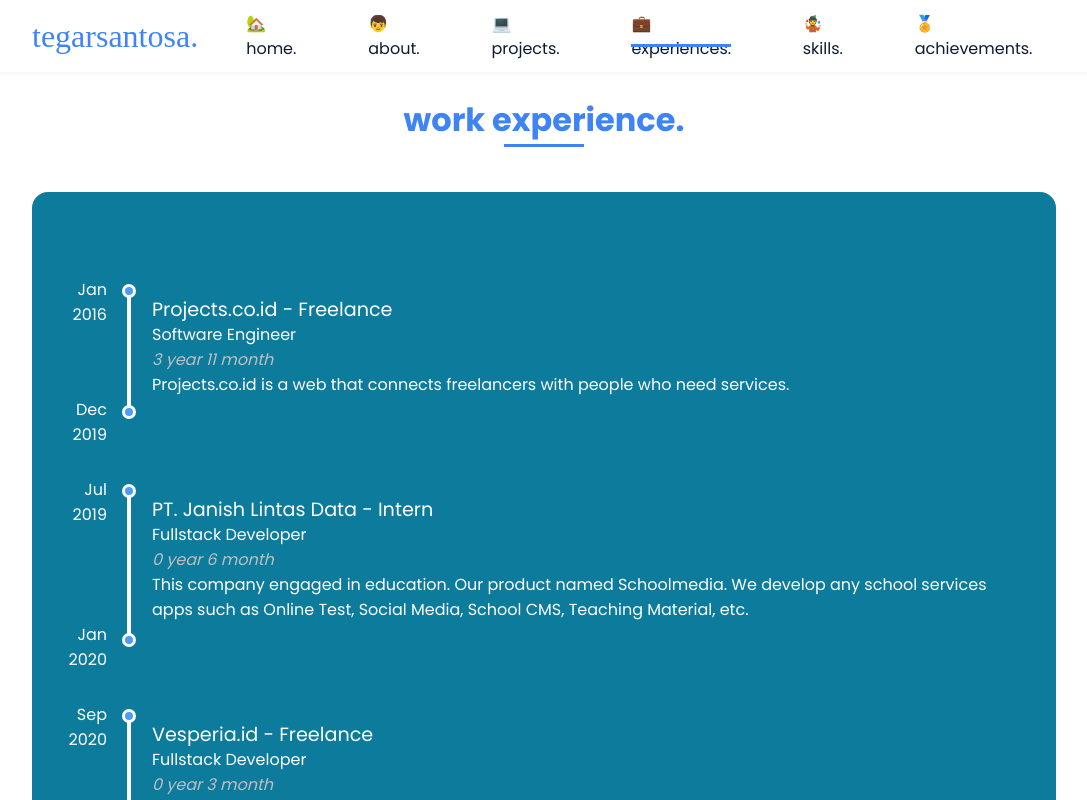
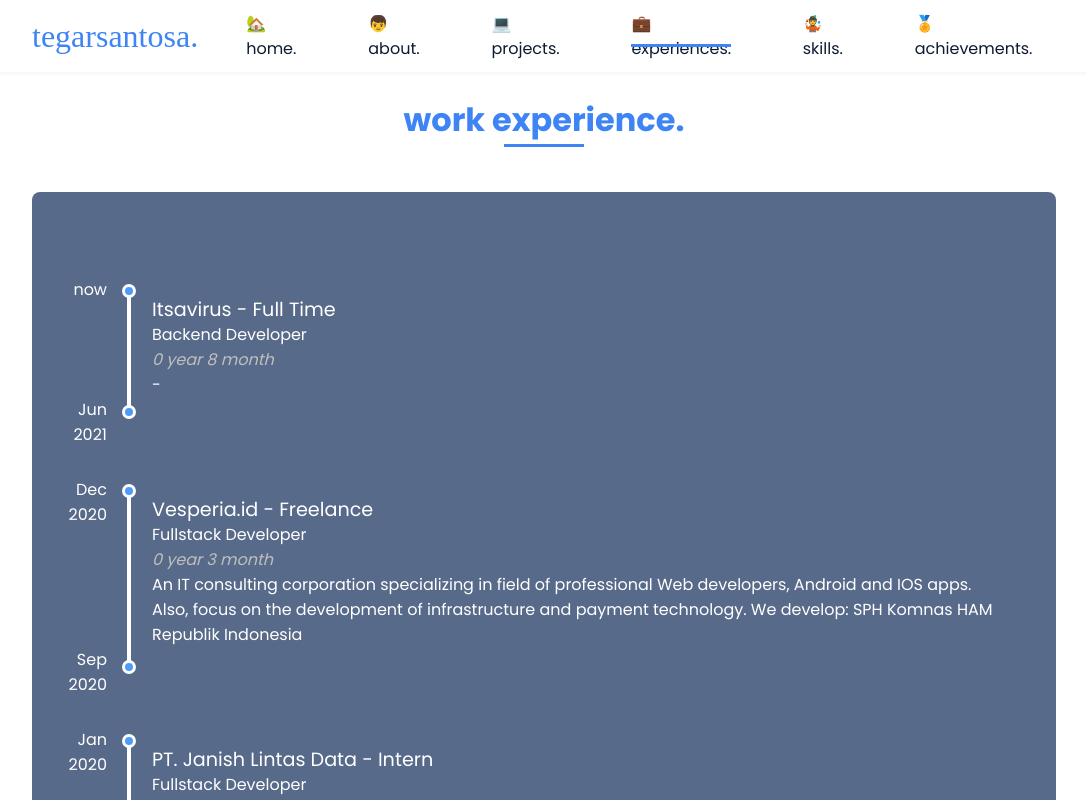
Before and after one commit to mtegarsantosa/tegarsantosa.com, a Vue app: page /#/experience in a window 1280 px wide. Shown: the top 800 px of the page, without its empty margins (96-1183 px from the left). Built offline with nearby package versions, Linux system fonts and the light colour scheme; a web font is replaced by a local one.

Commit message:
docs(about, experience): update content

```diff
--- a/public/css/style.css
+++ b/public/css/style.css
@@ -522,9 +522,8 @@
   width: 100%;
   height: 100%;
   padding: 0 40px;
-  background: #0c7b9c;
-  border-radius: 1rem;
-  /* box-shadow: 0 5px 15px  rgba(0, 0, 0, 0.5); */
+  background: hsl(217deg 22% 44%);
+  border-radius: 0.5rem;
 }
 
 .timeline {
--- a/src/views/About.vue
+++ b/src/views/About.vue
@@ -12,15 +12,20 @@
                 <h2 class="about__subtitle">Oh, hello again! <br/> I'am {{info.name}}</h2>
                 <p class="about__text">
                   Born and grew as a homosapiens in Lampung ⛰️, part of Indonesia 🇮🇩, {{getAge('2002-04-01')}} years ago.
-                  I'm just an ordinary person who loves technology, music, and traveling.
+                  Currently living in Island of God, Bali, Indonesia 🌊🌼.
+                  <br/><br/>
+                  I'm just an ordinary person who loves technology, music, writing, and traveling.
+                  I would very excited to learn from other people in conversation, maybe kinda silent a little bit.
                 </p>
             </div>
         </div>
         <div class="bd-grid about__desc">
           <div>
-              <h2>People don't take trips, trips take people.</h2>
+              <h2>Travel Log.</h2>
               <p class="about__text">
-
+                People don't take trips, trips take people.
+                You know, the world is full of questions. One way to answer that, is to walk miles in other shoes, see things from different prespective, and visit new places.
+                I'm enjoying every journey, reaching a ton of experiences, and learning the meaning of diversity. That is why I love traveling, and there are still many blank pages in my pocket to write on 🤓.
               </p>
           </div>
           <ul>
--- a/src/views/Experience.vue
+++ b/src/views/Experience.vue
@@ -21,9 +21,9 @@
                             </div>
                             <div>{{info.description}}</div>
                             <div class="year">
-                            <span>{{months[info.monthStart]}} {{info.yearStart}}</span>
                             <span v-if="info.yearEnd || info.monthEnd">{{months[info.monthEnd]}} {{info.yearEnd}}</span>
                             <span v-else>now</span>
+                            <span>{{months[info.monthStart]}} {{info.yearStart}}</span>
                             </div>
                         </li>
                         </ul>
@@ -41,24 +41,12 @@
             months: [0, "Jan", "Feb", "Mar", "Apr", "May", "Jun", "Jul", "Aug", "Sep", "Oct", "Nov", "Dec"],
             timelineData: [
                 {
-                    "company": "Projects.co.id",
-                    "role": "Software Engineer",
-                    "type": "Freelance",
-                    "description": "Projects.co.id is a web that connects freelancers with people who need services.",
-                    "monthStart": 1,
-                    "yearStart": 2016,
-                    "monthEnd": 12,
-                    "yearEnd": 2019
-                },
-                {
-                    "company": "PT. Janish Lintas Data",
-                    "role": "Fullstack Developer",
-                    "type": "Intern",
-                    "description": "This company engaged in education. Our product named Schoolmedia. We develop any school services apps such as Online Test, Social Media, School CMS, Teaching Material, etc.",
-                    "monthStart": 7,
-                    "yearStart": 2019,
-                    "monthEnd": 1,
-                    "yearEnd": 2020
+                    "company": "Itsavirus",
+                    "role": "Backend Developer",
+                    "type": "Full Time",
+                    "description": "-",
+                    "monthStart": 6,
+                    "yearStart": 2021
                 },
                 {
                     "company": "Vesperia.id",
@@ -71,13 +59,16 @@
                     "yearEnd": 2020
                 },
                 {
-                    "company": "Itsavirus",
-                    "role": "Backend Developer",
-                    "type": "Full Time",
-                    "description": "-",
-                    "monthStart": 6,
-                    "yearStart": 2021
+                    "company": "PT. Janish Lintas Data",
+                    "role": "Fullstack Developer",
+                    "type": "Intern",
+                    "description": "This company engaged in education. Our product named Schoolmedia. We develop any school services apps such as Online Test, Social Media, School CMS, Teaching Material, etc.",
+                    "monthStart": 7,
+                    "yearStart": 2019,
+                    "monthEnd": 1,
+                    "yearEnd": 2020
                 },
+
             ]
         }
     },
```
